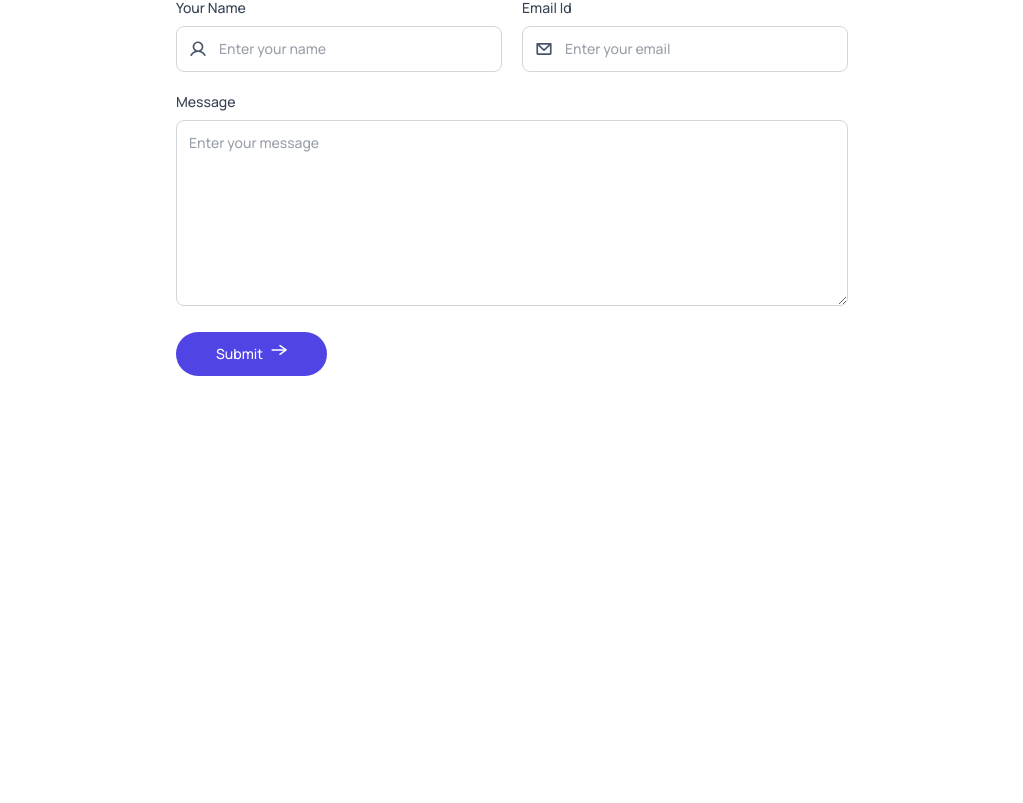
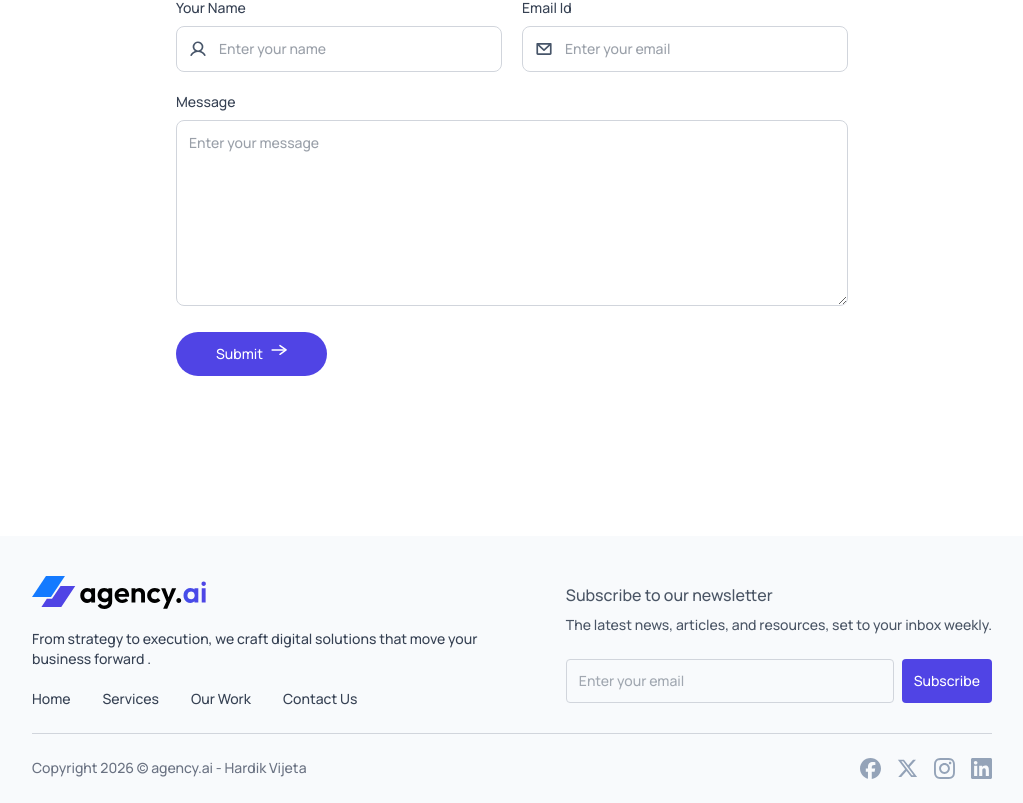
Before and after one commit to Hard1stf/Hyper.AI, a React (Vite) app: page / in a window 1280 px wide. Shown: the part 3510-4313 px from the top of the page, without its empty margins (128-1151 px from the left). Before the commit the page ends 3886 px from the top, so only its background shows below. Built offline with nearby package versions, Linux system fonts and the light colour scheme.

Commit message:
feat: add Footer component with subscription form and social media links

```diff
--- a/src/App.jsx
+++ b/src/App.jsx
@@ -7,6 +7,7 @@ import OurWork from './sections/OurWork';
 import Teams from './sections/Teams';
 import ContactUs from './sections/ContactUs';
 import { Toaster } from 'react-hot-toast';
+import Footer from './components/Footer';
 
 const App = () => {
   const [theme, setTheme] = useState(
@@ -23,6 +24,7 @@ const App = () => {
         <OurWork />
         <Teams />
         <ContactUs />
+        <Footer theme={theme} />
       </div>
     </>
   );
--- /dev/null
+++ b/src/components/Footer.jsx
@@ -0,0 +1,51 @@
+import assets from "../assets/assets";
+
+const Footer = ({ theme }) => {
+  return (
+    <>
+      <footer className="bg-slate-50 dark:bg-gray-900 pt-10 mt-20 sm:mt-40 px-4 sm:px-10 lg:px-24 xl:px-40">
+
+      {/* footer top */}
+        <div className="flex justify-between lg:items-center max-lg:flex-col gap-10">
+            <div className="space-y-5 text-sm text-gray-700 dark:text-gray-400">
+                <img src={theme === 'dark' ? assets.logo_dark : assets.logo } alt="logo" className="w-32 sm:w-44" />
+                <p className="max-w-md">
+                    From strategy to execution, we craft digital solutions that move your business forward .
+                </p>
+                <ul className="flex gap-8">
+                    <li><a className="hover:text-primary" href="#hero">Home</a></li>
+                    <li><a className="hover:text-primary" href="#services">Services</a></li>
+                    <li><a className="hover:text-primary" href="#our-work">Our Work</a></li>
+                    <li><a className="hover:text-primary" href="#contact-us">Contact Us</a></li>
+                </ul>
+            </div>
+            <div className="text-gray-600 dark:text-gray-400">
+                <h3 className="font-semibold">Subscribe to our newsletter</h3>
+                <p className="text-sm mt-2 mb-6">The latest news, articles, and resources, set to your inbox weekly.</p>
+                <div className="flex gap-2 text-sm">
+                    <input
+                        type="email"
+                        placeholder="Enter your email"
+                        className="w-full px-3 text-sm outline-none rounded dark:text-gray-200 bg-transparent border border-gray-300 dark:border-gray-500"
+                    />
+                    <button className="bg-primary text-white rounded p-3">Subscribe</button>
+                </div>
+            </div>
+        </div>
+        <hr className="border-gray-300 dark:border-gray-600 my-6"/>
+        {/* footer bottom */}
+        <div className="pb-6 text-sm text-gray-500 flex justify-center sm:justify-between gap-4 flex-wrap">
+            <p>Copyright 2026 © agency.ai - Hardik Vijeta</p>
+            <div className="flex items-center justify-between gap-4">
+                <img src={assets.facebook_icon} alt="facebook-icon" />
+                <img src={assets.twitter_icon} alt="twitter-icon" />
+                <img src={assets.instagram_icon} alt="instagram-icon" />
+                <img src={assets.linkedin_icon} alt="linkedin-icon" />
+            </div>
+        </div>
+      </footer>
+    </>
+  );
+};
+
+export default Footer;
```
